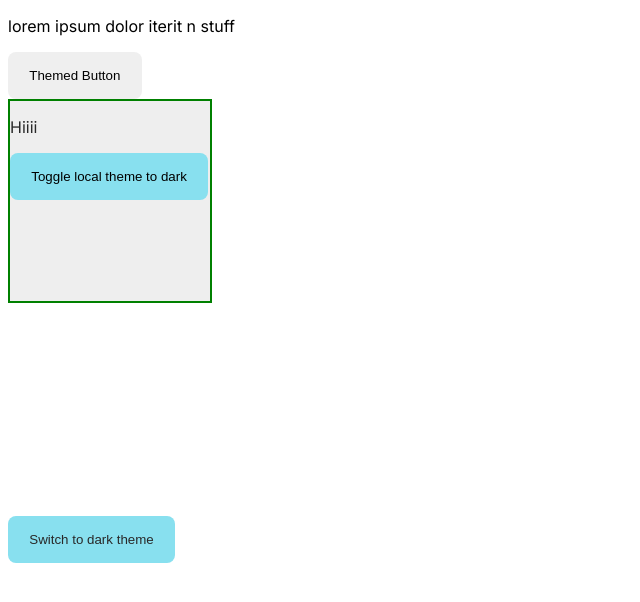
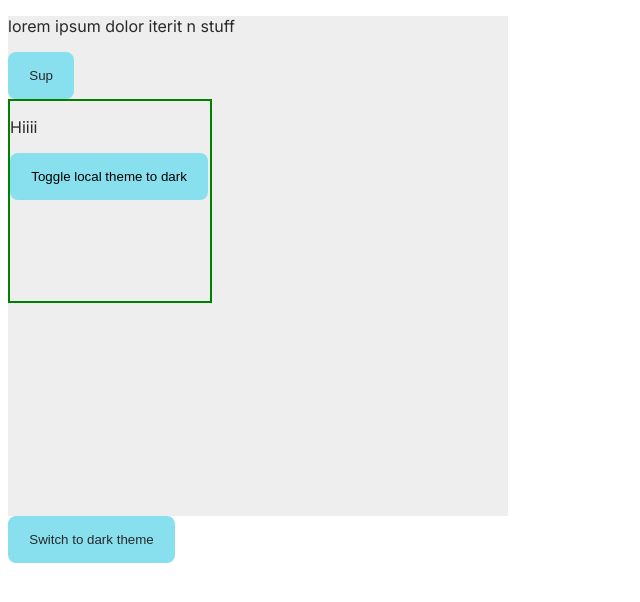
Before and after one commit to Anjanikumar-G/Theme-Toggle-Context---Resume-Project-1-Folder-based-routing-using-Pages-Router, a Next.js app: page / in a window 1280 px wide. Shown: the top 602 px of the page, without its empty margins (0-640 px from the left). Built offline with nearby package versions, Linux system fonts and the light colour scheme.

Commit message:
Update Main.js

```diff
--- a/app/Main.js
+++ b/app/Main.js
@@ -5,12 +5,15 @@ import { ThemeContext } from './components/ThemeProvider';
 
 const Main = () => {
 
+    const {theme} = React.useContext(ThemeContext)
+    const txtColor = `txt-${theme}`
+
     return(
-        <div className={"container"} id="themed-page">
-            <p id="themed-text-container">
+        <div className={"container "+`bg-${theme}`} id="themed-page">
+            <p className={txtColor} id="themed-text-container">
                 lorem ipsum dolor iterit n stuff
             </p>
-            <button className="btn" id="themed-button">Themed Button</button>
+            <button className={`btn btn-${theme} ${txtColor}`} id="themed-button">Sup</button>
             <LocalThemedBox />
         </div>
     )
```
